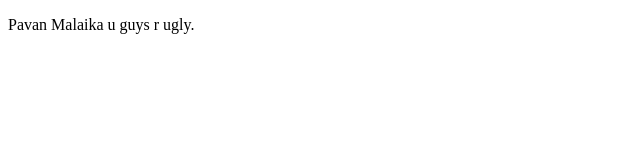
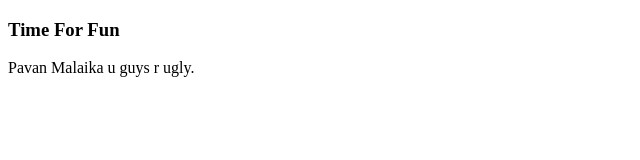
Before and after one commit to larebk/larebk.github.io, a plain HTML site: page index.html in a window 1280 px wide. Shown: the whole page, without its empty margins (0-640 px from the left). Drawn offline with Linux system fonts and the light colour scheme.

Commit message:
Update index.html

```diff
--- a/index.html
+++ b/index.html
@@ -2,9 +2,10 @@
 <html>
   <head>
     <meta charset="UTF-8">
-    <title>Lareb Website</title>
+    <title>Lareb's Blog</title>
   </head>
   <body>
+    <h3> Time For Fun </h3>
   	<p>Pavan Malaika u guys r ugly.</p>
   </body>
 </html>
```
